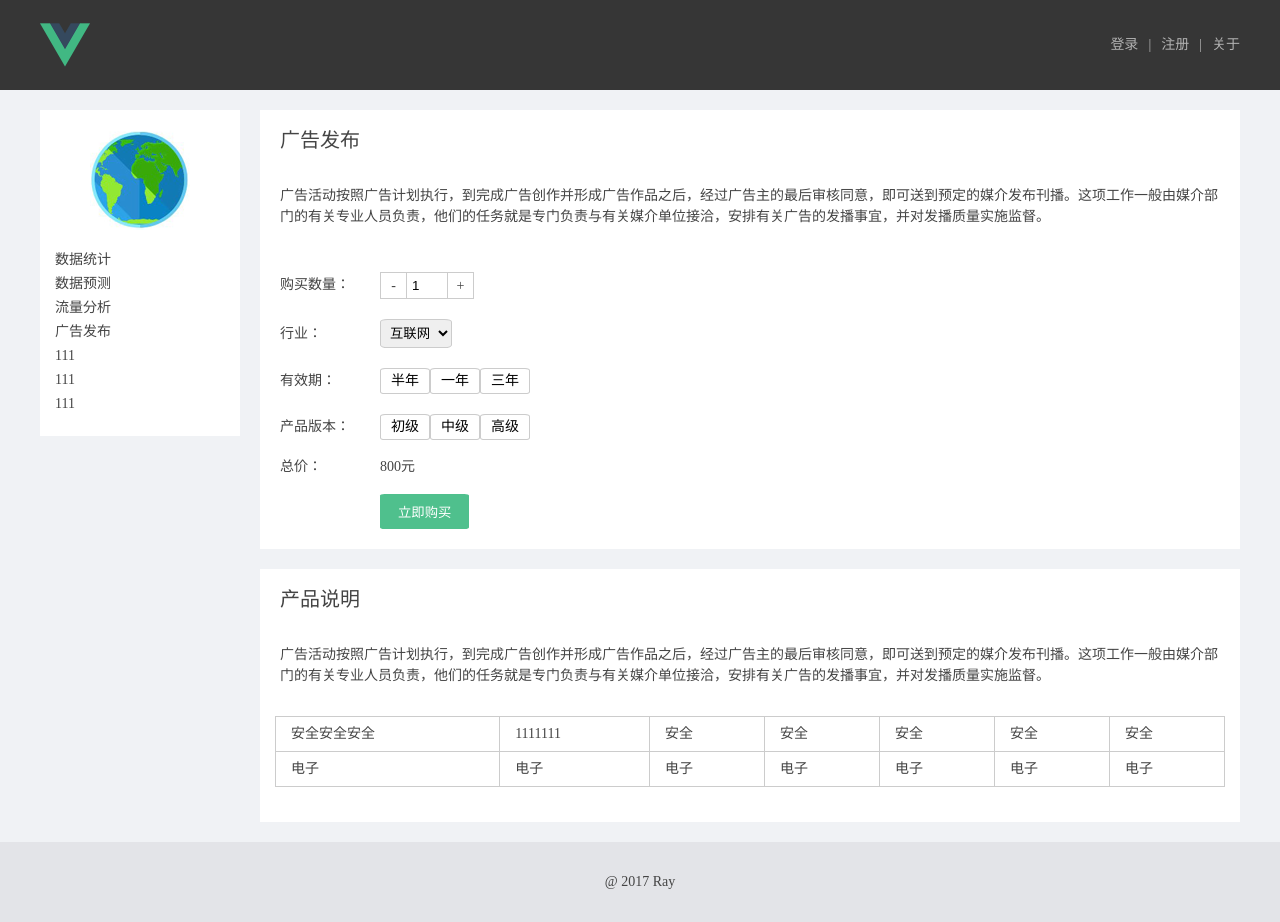
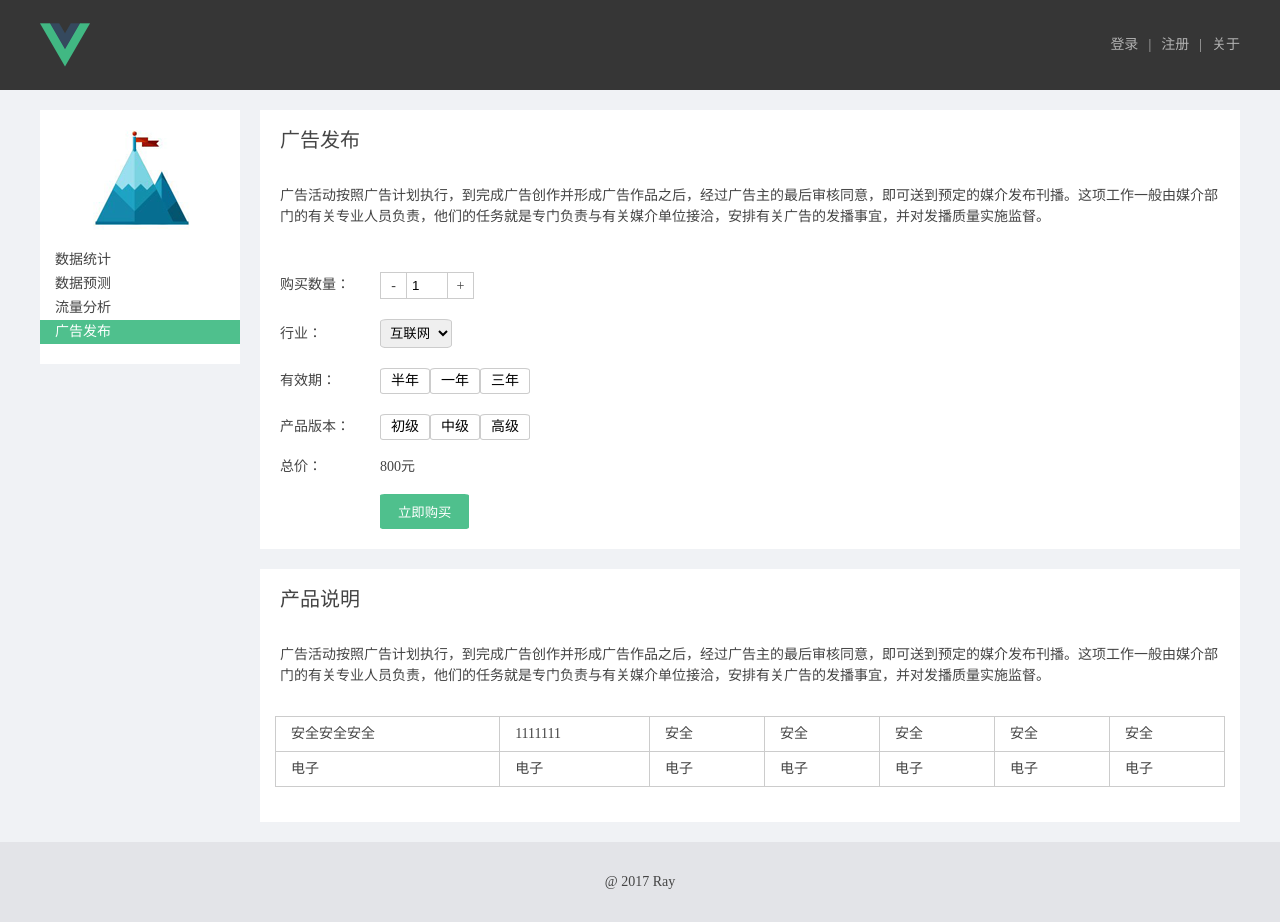
Before and after one commit to MadaoRay/VueWithVuex, a Vue app: page /detail/advertise in a window 1280 px wide. Built offline with nearby package versions, Linux system fonts and the light colour scheme; what vue-resource would draw is missing.

Commit message:
add slideshow's href & add selection component but not finished

```diff
--- a/src/components/Layout.vue
+++ b/src/components/Layout.vue
@@ -2,7 +2,9 @@
 	<div id="app">
 		<div class="app-header">
 			<div class="app-head-inner">
-				<img src="../assets/logo.png">
+                <router-link :to="{ path:'/' }">
+				    <img src="../assets/logo.png">
+                </router-link>
 				<div class="nav-list">
 					<li>{{ userName }}</li>
 					<li v-if="userName!== ''" class="nav-pile">|</li>
--- a/src/components/analyze.vue
+++ b/src/components/analyze.vue
@@ -50,6 +50,7 @@
         <div class="data">
             <h2>产品说明</h2>
             <p class="des">历史资料、科学实验、检验、统计等所获得的和用于科学研究、技术设计、查证、决策等的数值加以统计为解决方案做前期准备。</p>
+            <h3></h3>
         </div>
     </div>
 </template>
--- /dev/null
+++ b/src/components/selection.vue
@@ -0,0 +1,44 @@
+<template>
+    <div class="selection-component">
+        <div class="selection-content">
+            <span>1</span>
+            <div class="arrow"></div>
+        </div>
+        <div class="selection-list">
+            <ul>
+                <li>1</li>
+                <li>1</li>
+                <li>1</li>
+            </ul>
+        </div>
+    </div>
+</template>
+
+<script>
+export default{
+    data(){
+        return{
+
+        }
+    }
+}
+</script>
+
+<style>
+.selection-content{
+    border: 1px solid #ccc;
+    background-color: white;
+    text-align: left;
+    padding: 5px;
+    width: 25px;
+}
+.arrow{
+    border-left: 5px solid transparent;
+    border-right: 5px solid transparent;
+    border-top: 5px solid #e3e3e3;
+    display: inline-block;
+}
+.selection-list{
+    background-color: white;
+}
+</style>
--- a/src/components/slideShow.vue
+++ b/src/components/slideShow.vue
@@ -1,12 +1,14 @@
 <template>
   <div class="slide-container" @mouseover="stopInterval" @mouseout="runInterval">
    <div class="slide-img">
+   <router-link :to="{ path:slides[slideIndex].href }">
       <transition name="slide-trans">
         <img v-if="isShow" :src="slides[slideIndex].src" width="900" height="500">
       </transition>
       <transition name="slide-trans-old">
         <img v-if="!isShow" :src="slides[slideIndex].src" width="900" height="500">
       </transition>
+   </router-link>
       <div class="slide-pages">
         <ul class="slide-ul">
           <li @click="goto(preIndex)"><</li>
--- a/src/pages/detail.vue
+++ b/src/pages/detail.vue
@@ -1,16 +1,14 @@
 <template>
     <div class="detail-container">
         <div class="detail-left">
-        <img src="../assets/images/1.png">
+        <img :src="productIcon">
         <ul>
-            <router-link tag="li" to="/detail/statistics">数据统计</router-link>
+           <router-link v-for="item in infoList" tag="li" :to="{path:item.path}" active-class="active">{{ item.des }}</router-link>
+           <!--  <router-link tag="li" to="/detail/statistics">数据统计</router-link>
             <router-link tag="li" to="/detail/forecast">数据预测</router-link>
             <router-link tag="li" to="/detail/analyze">流量分析</router-link>
             <router-link tag="li" to="/detail/advertise">广告发布</router-link>
-         <!--    <li ></li> -->
-            <li>111</li>
-            <li>111</li>
-            <li>111</li>
+            <router-link v-for="" tag=li :to=""></router-link> -->
         </ul>
         </div>
         <keep-alive>
@@ -23,7 +21,39 @@
 export default{
   data(){
     return {
-      msg: ''
+      infoList: [
+        {
+          des:'数据统计',
+          path: 'statistics',
+          img: require('../assets/images/1.png')
+        },
+        {
+          des:'数据预测',
+          path: 'forecast',
+          img: require('../assets/images/2.png')
+        },
+        {
+          des:'流量分析',
+          path: 'analyze',
+          img: require('../assets/images/3.png')
+        },
+        {
+          des:'广告发布',
+          path: 'advertise',
+          img: require('../assets/images/4.png')
+        }
+      ],
+      imgIcon:{
+          '/detail/statistics':require('../assets/images/1.png'),
+          '/detail/forecast':require('../assets/images/2.png'),
+          '/detail/analyze':require('../assets/images/3.png'),
+          '/detail/advertise':require('../assets/images/4.png'),
+        }
+    }
+  },
+  computed:{
+    productIcon(){
+      return this.imgIcon[this.$route.path]
     }
   }
 }
@@ -127,4 +157,8 @@ export default{
 .table-container{
   padding: 15px;
 }
+ul .active{
+  background-color: #4fc08d;
+  color: white;
+}
 </style>
--- a/src/pages/index.vue
+++ b/src/pages/index.vue
@@ -40,14 +40,17 @@
           </div>
         </div>
       </div>
+      <div style="clear:both;"></div>
+      <selection></selection>
   </div>
 </template>
 
 <script>
 import slideShow from '../components/slideShow'
+import Selection from '../components/Selection'
 export default{
   components: {
-    slideShow
+    slideShow,Selection
   },
   created:function() {
     this.$http.get('api/getNewsList')//json-server模拟服务器上的模拟数据
@@ -110,7 +113,7 @@ export default{
           title: '开放产品',
           description: '开放产品是一款开放产品',
           id: 'car',
-          toKey: 'analysis',
+          toKey: 'analyze',
           saleout: false
         },
         {
@@ -139,7 +142,7 @@ export default{
       {
           src: require('../assets/slideShow/1.jpeg'),
           title: '银魂1',
-          href: 'detail/analysis'
+          href: 'detail/analyze'
         },
         {
           src: require('../assets/slideShow/2.jpeg'),
--- a/src/router/index.js
+++ b/src/router/index.js
@@ -12,30 +12,31 @@ Vue.use(Router)
 export default new Router({
   mode: 'history', // html的history模式
   routes: [
-      {
-        path: '/',
-        component: IndexPage
-      },
+    {
+      path: '/',
+      component: IndexPage
+    },
     {
       path: '/detail',
       component: DetailPage,
-      children:[
+      redirect: '/detail/statistics',
+      children: [
         {
-          path:'/detail/statistics',
+          path:'statistics',
           component: Statistics
         },
         {
-          path:'/detail/forecast',
+          path:'forecast',
           component: Forecast
         },
         {
-          path:'/detail/analyze',
+          path:'analyze',
           component: Analyze
         },
         {
-          path:'/detail/advertise',
+          path:'advertise',
           component: Advertise
-        },
+        }
       ]
     }
   ]
```
Lines whose indentation alone changed are shown as unchanged.
